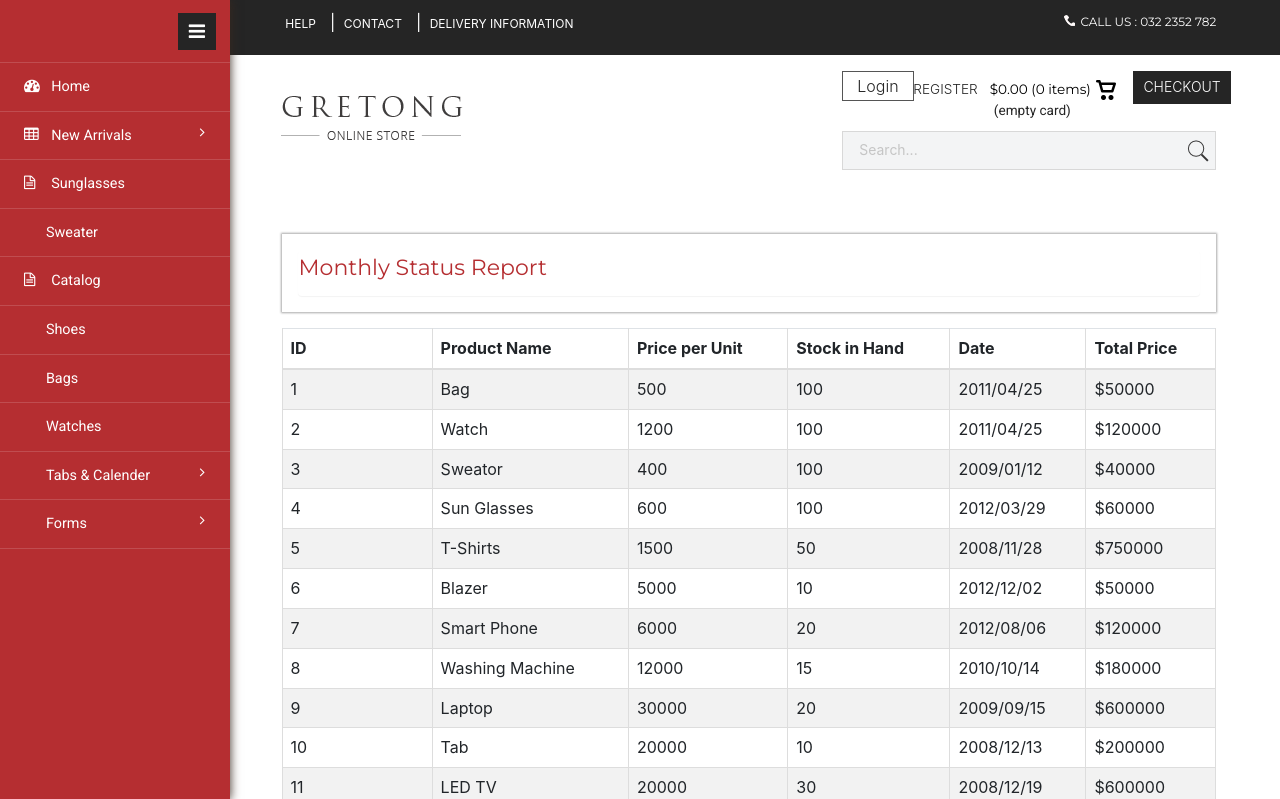
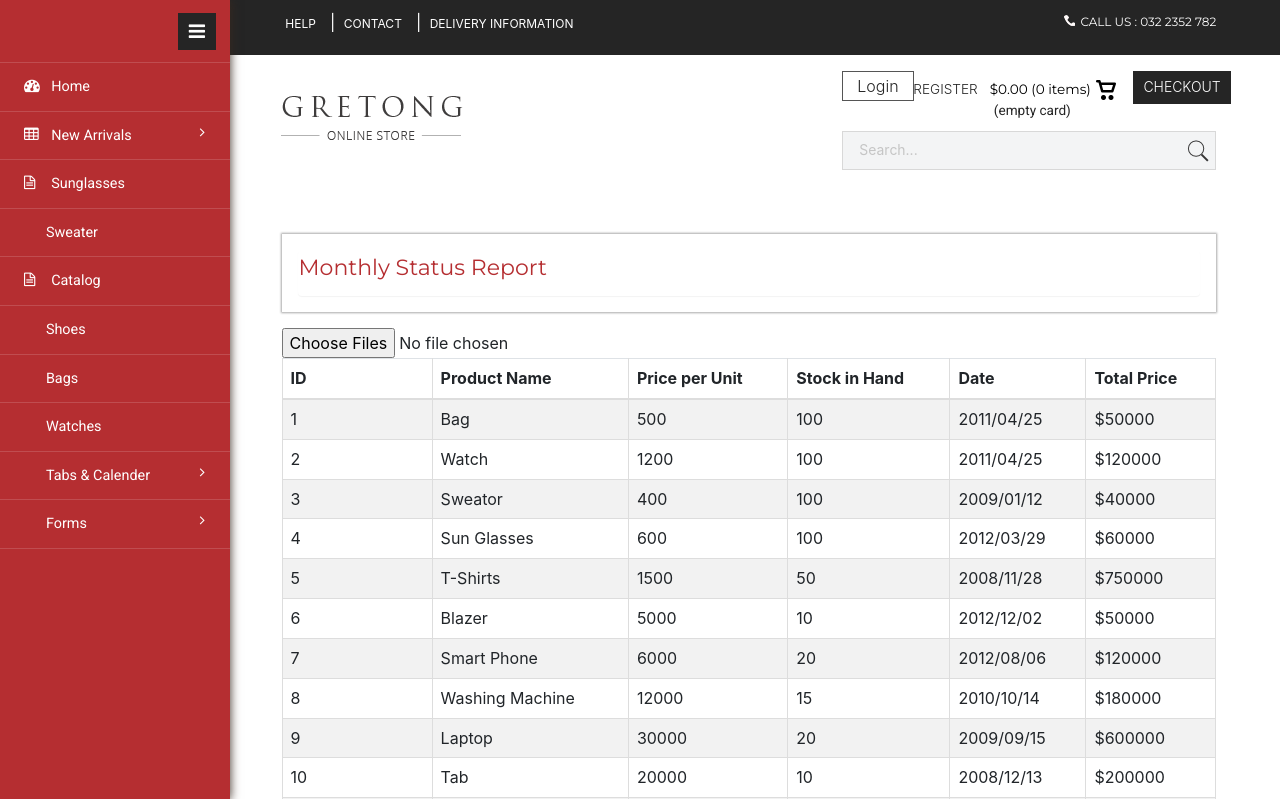
Before and after one commit to abhisekdey83/inventory, a Django app: page / in a window 1280 px wide. Shown: the top 799 px of the page. Run offline with Django 3.2, Linux system fonts and the light colour scheme; some libraries are stand-ins or nearby versions.

Commit message:
Dropzone implemented

```diff
--- a/templates/employee.html
+++ b/templates/employee.html
@@ -17,6 +17,12 @@
 							</div>
 						</div>
 					</div>
+			<form action="/file-upload" class="dropzone">
+				<div class="fallback">
+					<input name="file" type="file" multiple />
+				</div>
+
+			</form>
 
 	<!-- HTML Data Table Section1 Begin -->
 	<table id="example" class="table table-striped table-bordered" style="width:100%">
```
